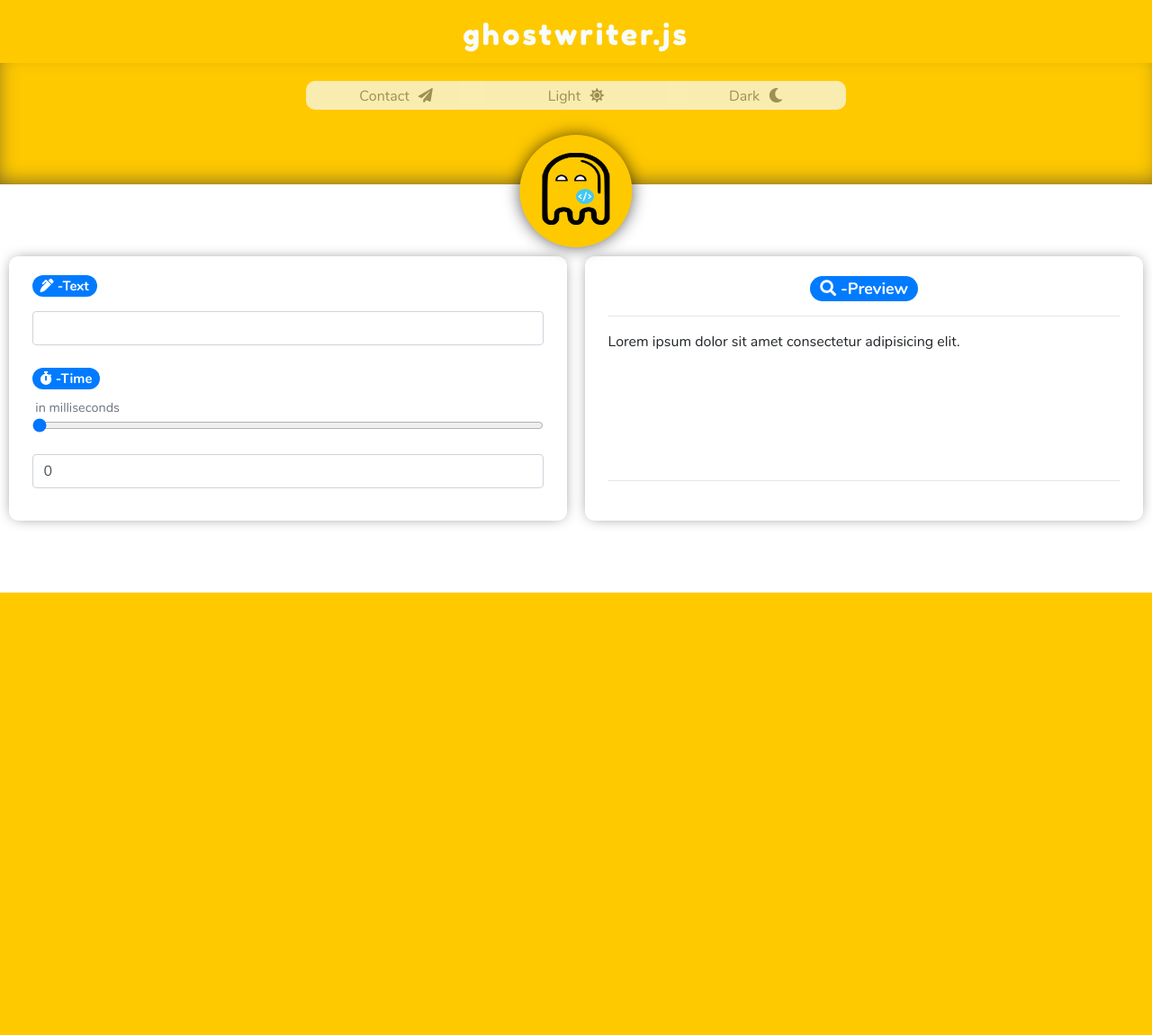
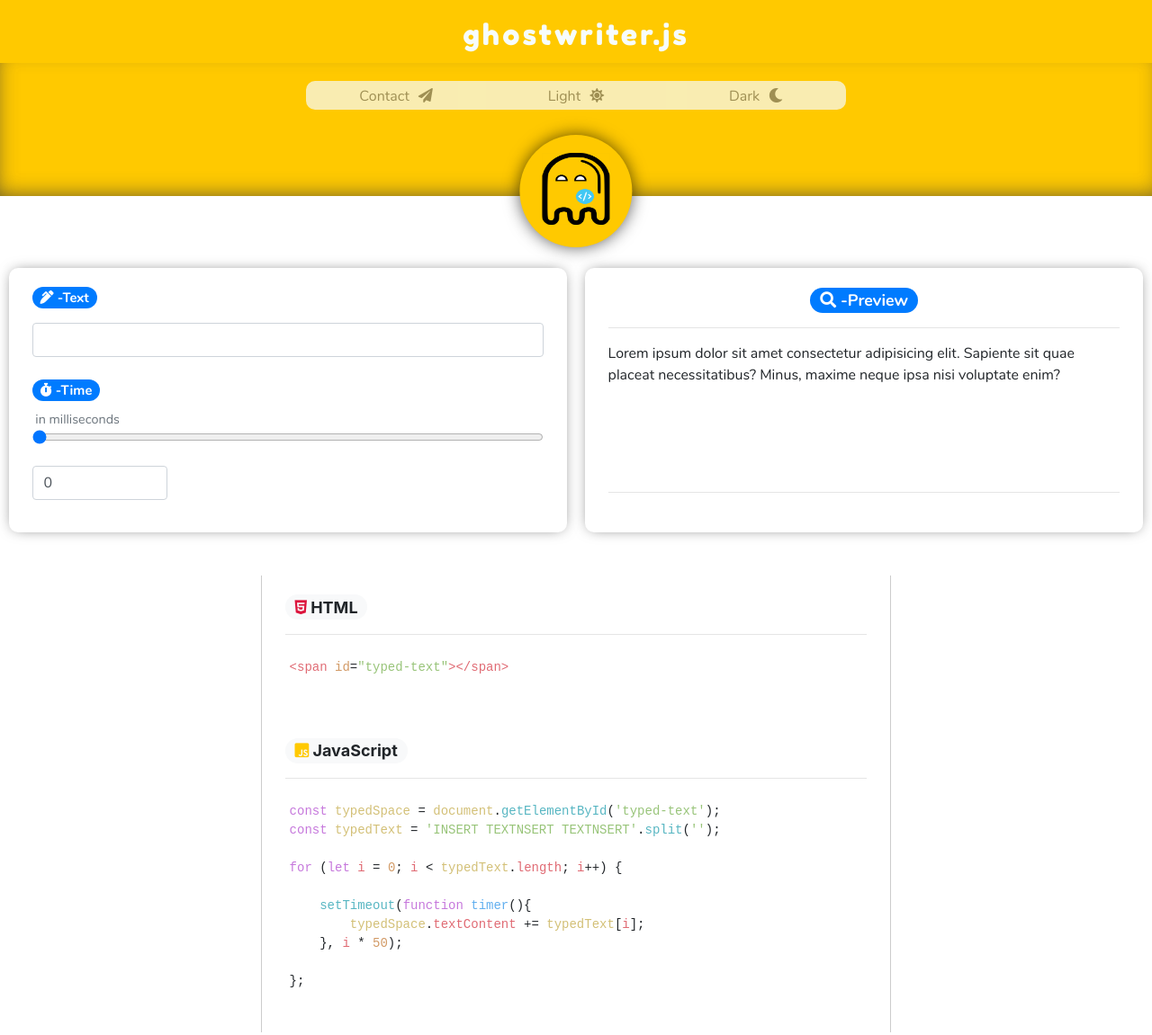
Before and after one commit to sandropernerstorfer/ghostwriter, a plain HTML site: page index.html in a window 1280 px wide. Shown: the whole page at 90% size. Before the commit the page ends 800 px from the top, so only its background shows below. Drawn offline with nearby package versions, Linux system fonts and the light colour scheme.

Commit message:
code preview section done

```diff
--- a/index.html
+++ b/index.html
@@ -47,7 +47,7 @@
 <!-- MAIN CONTENT -->
     <main>
         <section class="working-section">
-            <div class="box-1">
+            <section class="box-1">
                 <form>
                     <div class="form-group mb-4">
                       <label for="formGroupExampleInput"><h5><span class="badge badge-pill badge-primary"><i class="fas fa-pen-alt"></i> -Text</span></h5></label>
@@ -62,17 +62,29 @@
                       <input type="number" min="0" max="5000" class="form-control" id="timeInput">
                     </div>
                 </form>
-            </div>
+            </section>
             <section class="box-2">
-                <div class="preview-code">
+                <div class="preview-output">
                     <h4><span class="badge badge-pill badge-primary"><i class="fas fa-search"></i> -Preview</span></h4>
                     <hr>
                     <div class="output-window">
-                        <span>Lorem ipsum dolor sit amet consectetur adipisicing elit.</span><br>
+                        <span>Lorem ipsum dolor sit amet consectetur adipisicing elit. Sapiente sit quae placeat necessitatibus? Minus, maxime neque ipsa nisi voluptate enim?</span><br>
                     </div>
                     <hr>
                 </div>
             </section>
+        </section>
+        <section class="code-output mt-5">
+            <div class="box-3">
+                <h4><span class="badge badge-pill badge-light"><i class="fab fa-html5"></i> HTML</span></h4>
+                <hr>
+                <pre class="pre-html"><span class="code-tag">&lt;span</span><span><span class="code-att"> id</span>=<span class="code-value">"typed-text"</span></span><span class="code-tag">&gt;&lt;/span&gt;</span></pre>
+            </div>
+            <div class="box-4">
+                <h4><span class="badge badge-pill badge-light"><i class="fab fa-js-square"></i> JavaScript</span></h4>
+                <hr>
+                <pre class="pre-js"><span class="code-decl">const</span><span class="code-name"> typedSpace</span> = <span class="code-name">document</span>.<span class="code-met">getElementById</span>(<span class="code-value">'typed-text'</span>);<br><span class="code-decl">const</span><span class="code-name"> typedText</span> = <span class="code-value">'INSERT TEXTNSERT TEXTNSERT'</span>.<span class="code-met">split</span>(<span class="code-value">''</span>);<br><br><span class="code-decl">for</span> (<span class="code-decl">let</span> <span class="code-tag">i</span> = <span class="code-att">0</span>; <span class="code-tag">i</span> <<span class="code-name"> typedText</span>.<span class="code-tag">length</span>; <span class="code-tag">i</span>++) {<br><br>    <span class="code-met">setTimeout</span>(<span class="code-decl">function</span> <span class="code-func">timer</span>(){<br>        <span class="code-name">typedSpace</span>.<span class="code-tag">textContent</span> += <span class="code-name">typedText</span>[<span class="code-tag">i</span>];<br>    }, <span class="code-tag">i</span> * <span class="code-att">50</span>);<br><br>};</pre>
+            </div>
         </section>
     </main>
 
--- a/style/_colors.scss
+++ b/style/_colors.scss
@@ -6,3 +6,9 @@ $mainYellow : #FFC900;
 $mainDark: #0B2027;
 $mainDark2 : #223843;
 $mainBlue : #4995FF;
+
+
+
+
+
+$darkMode : #242425;
--- a/style/style.scss
+++ b/style/style.scss
@@ -28,7 +28,7 @@ body{
     background-color: $mainYellow;
 }
 /* width */
-::-webkit-scrollbar {
+.output-window::-webkit-scrollbar {
     width: 0px;
   }
 
@@ -58,7 +58,7 @@ header{
     display: flex;
     justify-content: center;
     position: relative;
-    height: 135px;
+    height: 148px;
     padding-top: 20px;
     background-color: $mainYellow;
     color: #777777;
@@ -177,7 +177,11 @@ input[type=number]{
     -moz-appearance: textfield;
 }
 
-.preview-code{
+#timeInput{
+    width: 150px;
+}
+
+.preview-output{
     display: flex;
     align-content: center;
     flex-direction: column;
@@ -196,3 +200,67 @@ input[type=number]{
         border-radius: 10px;
     }
 }
+
+@media(max-width:999px){
+    .box-1{
+        margin-bottom: 50px !important;
+    }
+}
+
+// ------------------------------------- //
+
+.code-output{
+    display: flex;
+    flex-direction: column;
+    justify-content: center;
+    align-items: center;
+    width: 100%;
+}
+
+.box-3,.box-4{
+    width: 90%;
+    max-width: 700px;
+    margin: 0 10px 0px 10px;
+    padding: 20px 2%;
+    border-left: 1px solid #ccc;
+    border-right: 1px solid #ccc;
+}
+
+pre{
+    padding: 10px 5px;
+}
+
+.pre-html, .pre-js{
+    overflow-x: auto;
+    font-family: monospace;
+    width: 100%;
+}
+
+.box-3 i{
+    color: crimson;
+}
+.box-4 i{
+    color: $mainYellow;
+}
+
+.code-tag{
+    color: #E06B74;
+}
+.code-att{
+    color: #D29A66;
+}
+.code-value{
+    color: #98C479;
+}
+.code-decl{
+    color: #C678DC;
+}
+.code-name{
+    color: #D3C077;
+}
+.code-met{
+    color: #57B6C2;
+}
+.code-func{
+    color: #61AFEF;
+}
```
Also changed, not shown: style/style.css, 1 other file.
